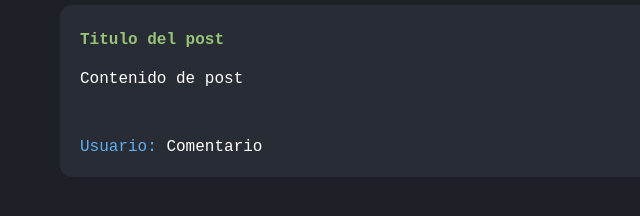
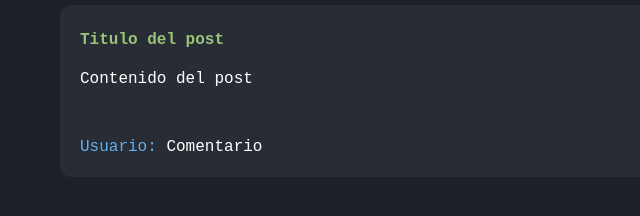
Before and after one commit to cesarpaulino/curso-git, a plain HTML site: page index.html in a window 1280 px wide. Shown: the part 136-352 px from the top of the page, 0-640 px from the left. Drawn offline with Linux system fonts and the light colour scheme; a web font is replaced by a local one.

Commit message:
contenido del post

```diff
--- a/index.html
+++ b/index.html
@@ -21,7 +21,7 @@
         <h3>Post del usuario {nombre del usuario}</h3>
         <div class="post">
             <h4>Titulo del post</h4>
-            <p>Contenido de post</p>
+            <p>Contenido del post</p>
             <br>
             <p><span>Usuario:</span> Comentario</p>
         </div>
```
